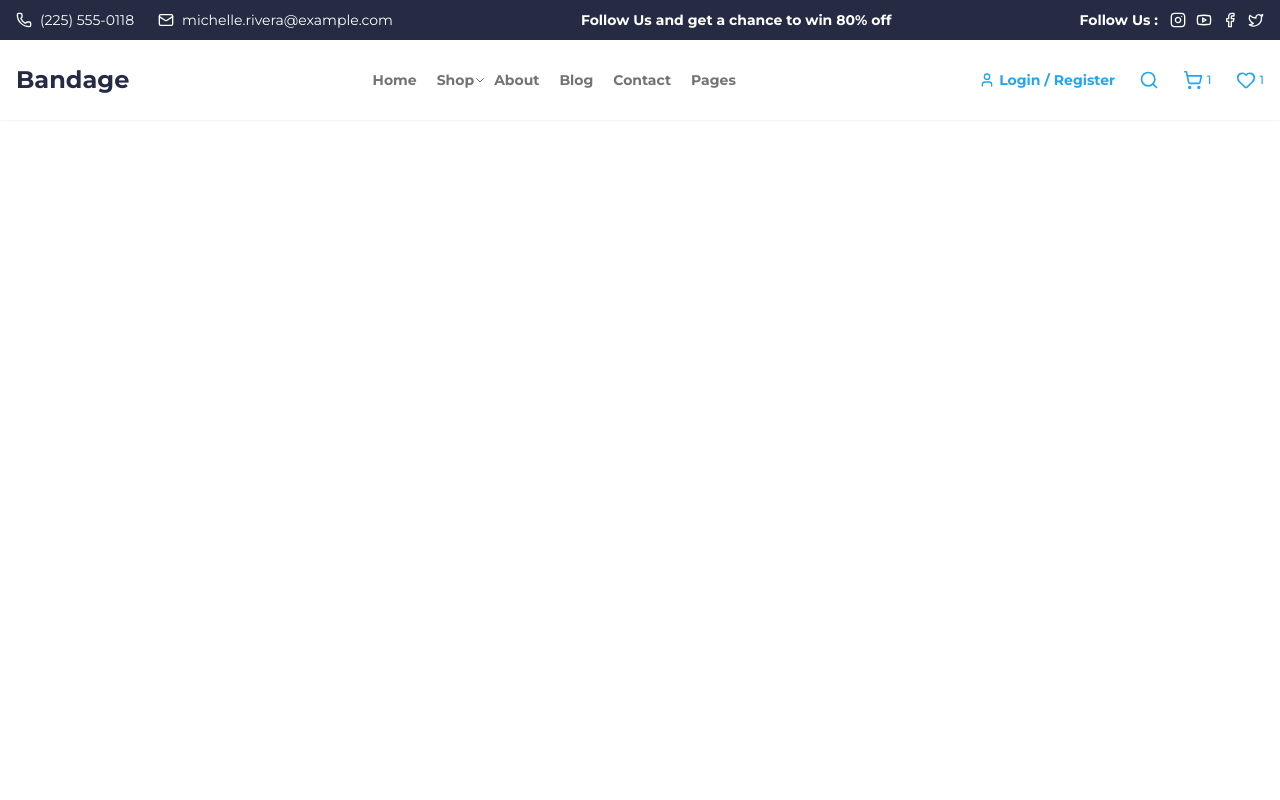
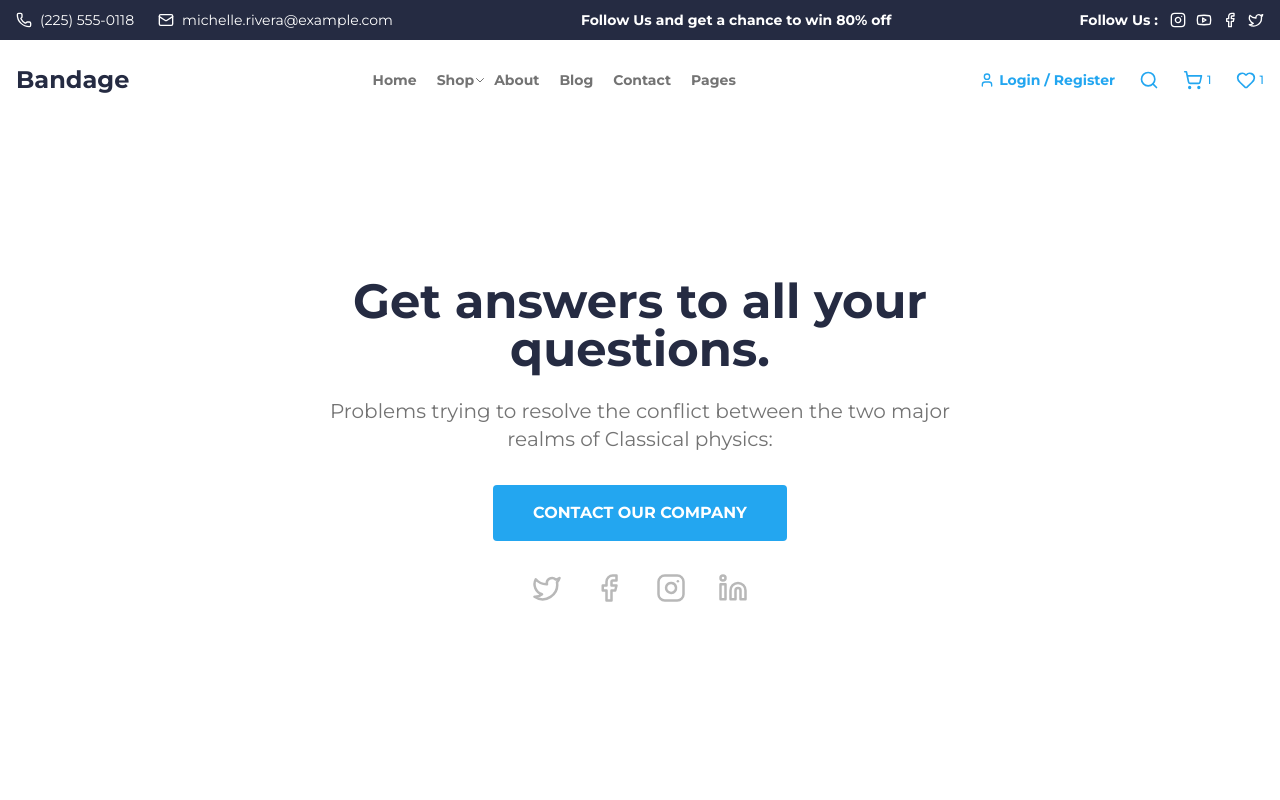
Before and after one commit to recepcankececi/E-Commerce-Project, a React (Vite) app: page /contact in a window 1280 px wide. Shown: the top 800 px of the page. Built offline with nearby package versions, Linux system fonts and the light colour scheme.

Commit message:
contact page added

```diff
--- a/src/App.jsx
+++ b/src/App.jsx
@@ -5,6 +5,7 @@ import Footer from './layout/Footer';
 import HomePage from './pages/HomePage';
 import ShopPage from './pages/ShopPage';
 import ProductDetailPage from './pages/ProductDetailPage';
+import ContactPage from './pages/ContactPage';
 import ScrollToTop from './components/ScrollToTop';
 
 function App() {
@@ -18,6 +19,7 @@ function App() {
                         <Route exact path="/" component={HomePage} />
                         <Route path="/shop" component={ShopPage} />
                         <Route path="/product/:productId" component={ProductDetailPage} />
+                        <Route path="/contact" component={ContactPage} />
                     </Switch>
                 </PageContent>
                 <Footer />
--- /dev/null
+++ b/src/pages/ContactPage.jsx
@@ -0,0 +1,40 @@
+import { Twitter, Facebook, Instagram, Linkedin } from 'lucide-react';
+
+const ContactPage = () => {
+    return (
+        <div className="w-full bg-white min-h-[80vh] flex items-center">
+            <div className="container mx-auto px-4 py-4 md:py-4">
+                <div className="flex flex-col items-center justify-center text-center max-w-2xl mx-auto">
+                    <h1 className="text-3xl md:text-5xl font-bold text-[#252B42] mb-6 leading-tight">
+                        Get answers to all your questions.
+                    </h1>
+
+                    <p className="text-base md:text-xl text-[#737373] mb-8 leading-relaxed">
+                        Problems trying to resolve the conflict between the two major realms of Classical physics:
+                    </p>
+
+                    <button className="bg-[#23A6F0] hover:bg-[#1a8cd1] text-white font-bold py-4 px-10 rounded transition-colors mb-8">
+                        CONTACT OUR COMPANY
+                    </button>
+
+                    <div className="flex gap-8 text-[#B8B8B8]">
+                        <a href="#" className="hover:text-[#23A6F0] transition-colors">
+                            <Twitter size={30} />
+                        </a>
+                        <a href="#" className="hover:text-[#23A6F0] transition-colors">
+                            <Facebook size={30} />
+                        </a>
+                        <a href="#" className="hover:text-[#23A6F0] transition-colors">
+                            <Instagram size={30} />
+                        </a>
+                        <a href="#" className="hover:text-[#23A6F0] transition-colors">
+                            <Linkedin size={30} />
+                        </a>
+                    </div>
+                </div>
+            </div>
+        </div>
+    );
+};
+
+export default ContactPage;
```
